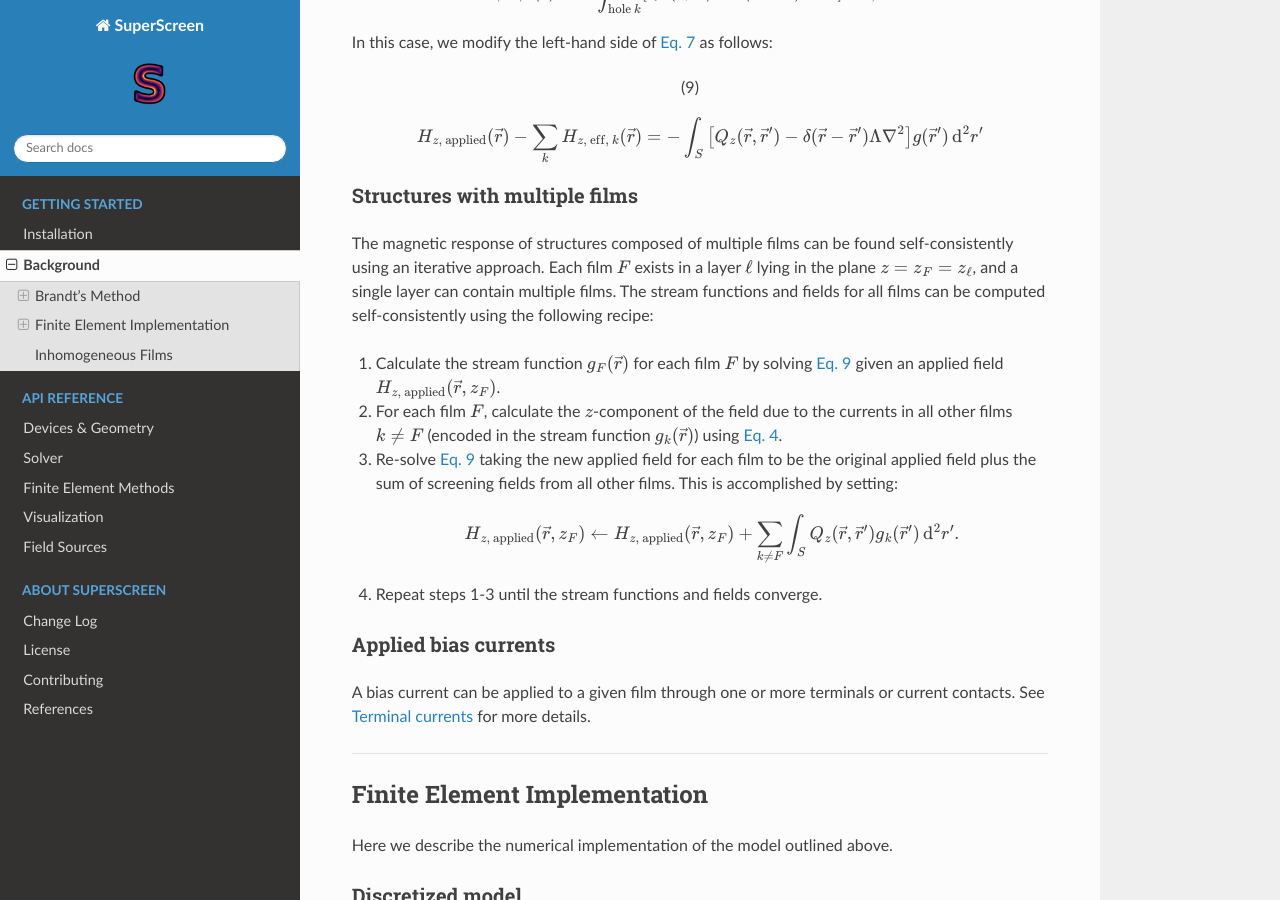
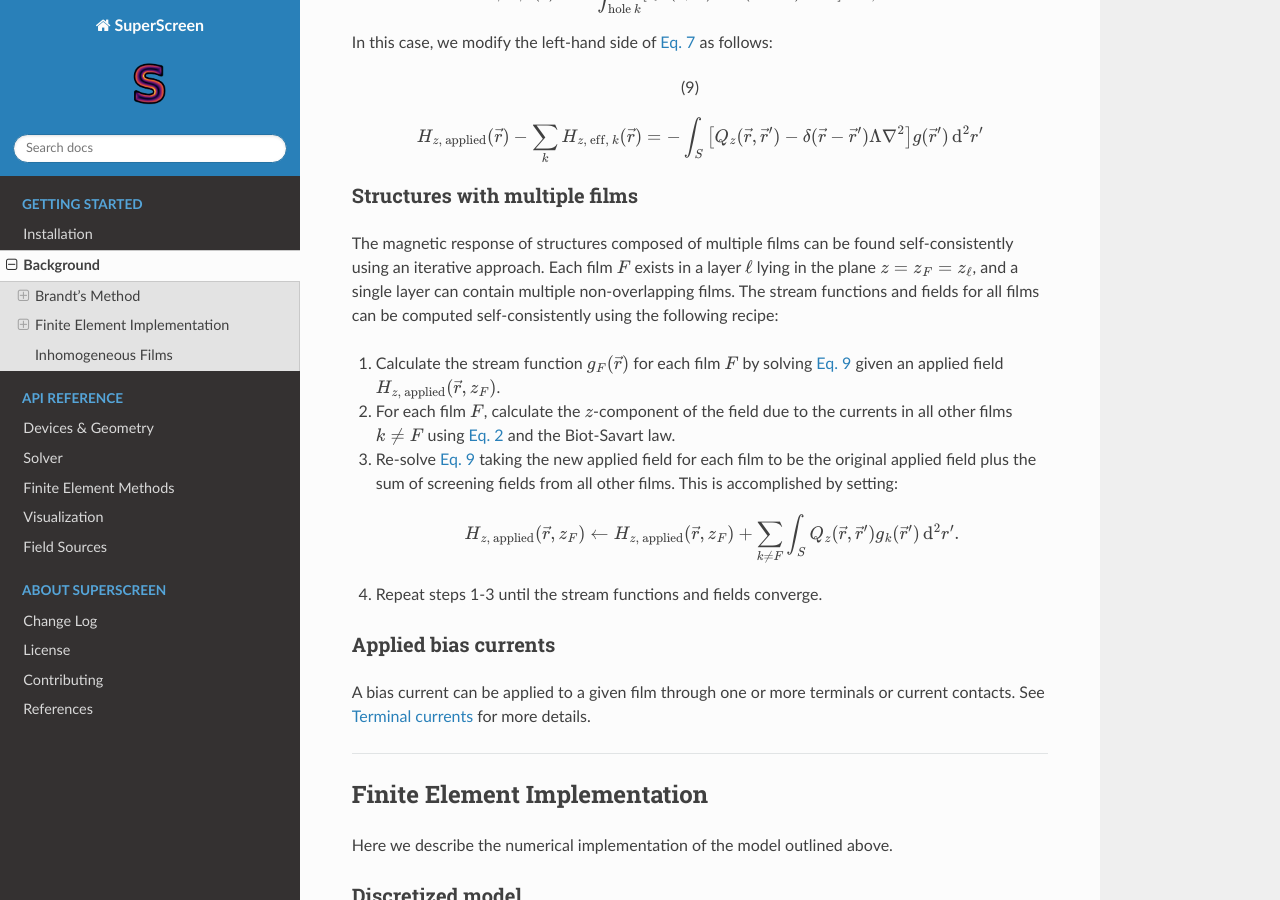
Before and after one commit to loganbvh/superscreen, a Sphinx documentation site: the page built from docs/background.rst, in a window 1280 px wide and 900 px high, scrolled down 2791 px. Built offline with Sphinx 7.4.7 and the Read the Docs theme 2.0.0, drawn with Linux system fonts in a browser that asks for light colours; pages that are not in the unit, such as notebooks, are missing from menus.

Commit message:
Update docs

```diff
--- a/docs/background.rst
+++ b/docs/background.rst
@@ -162,14 +162,13 @@ Structures with multiple films
 ==============================
 
 The magnetic response of structures composed of multiple films can be found self-consistently using an iterative approach.
-Each film :math:`F` exists in a layer :math:`\ell` lying in the plane :math:`z=z_F=z_\ell`, and a single layer can contain multiple films.
-The stream functions and fields for all films can be computed self-consistently using the following recipe:
+Each film :math:`F` exists in a layer :math:`\ell` lying in the plane :math:`z=z_F=z_\ell`, and a single layer can contain
+multiple non-overlapping films. The stream functions and fields for all films can be computed self-consistently using the following recipe:
 
 1. Calculate the stream function :math:`g_F(\vec{r})` for each film :math:`F` by solving
    :eq:`eq9` given an applied field :math:`H_{z,\,\mathrm{applied}}(\vec{r}, z_F)`.
 2. For each film :math:`F`, calculate the :math:`z`-component of the field due to the
-   currents in all other films :math:`k\neq F` (encoded in the stream function :math:`g_k(\vec{r})`)
-   using :eq:`eq4`.
+   currents in all other films :math:`k\neq F` using :eq:`eq2` and the Biot-Savart law.
 3. Re-solve :eq:`eq9` taking the new applied field for each film to be the original
    applied field plus the sum of screening fields from all other films. This is accomplished by setting:
 
--- a/docs/index.rst
+++ b/docs/index.rst
@@ -103,8 +103,8 @@ If you use ``SuperScreen`` in your research, please cite the paper linked above.
    :caption: Tutorials
 
    notebooks/polygons.ipynb
+   notebooks/terminal-currents.ipynb
    notebooks/field-sources.ipynb
-   notebooks/terminal-currents.ipynb
    notebooks/logo.ipynb
 
 .. toctree::
```
